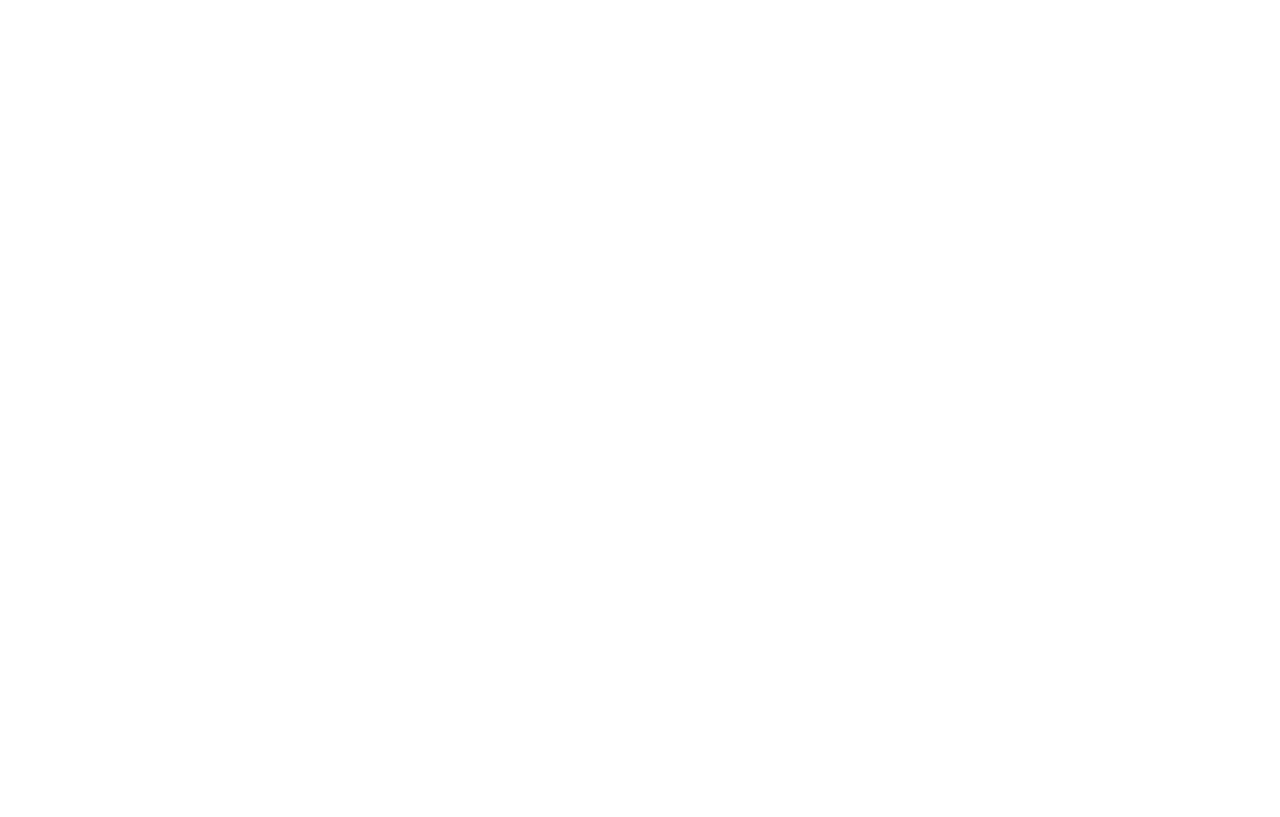
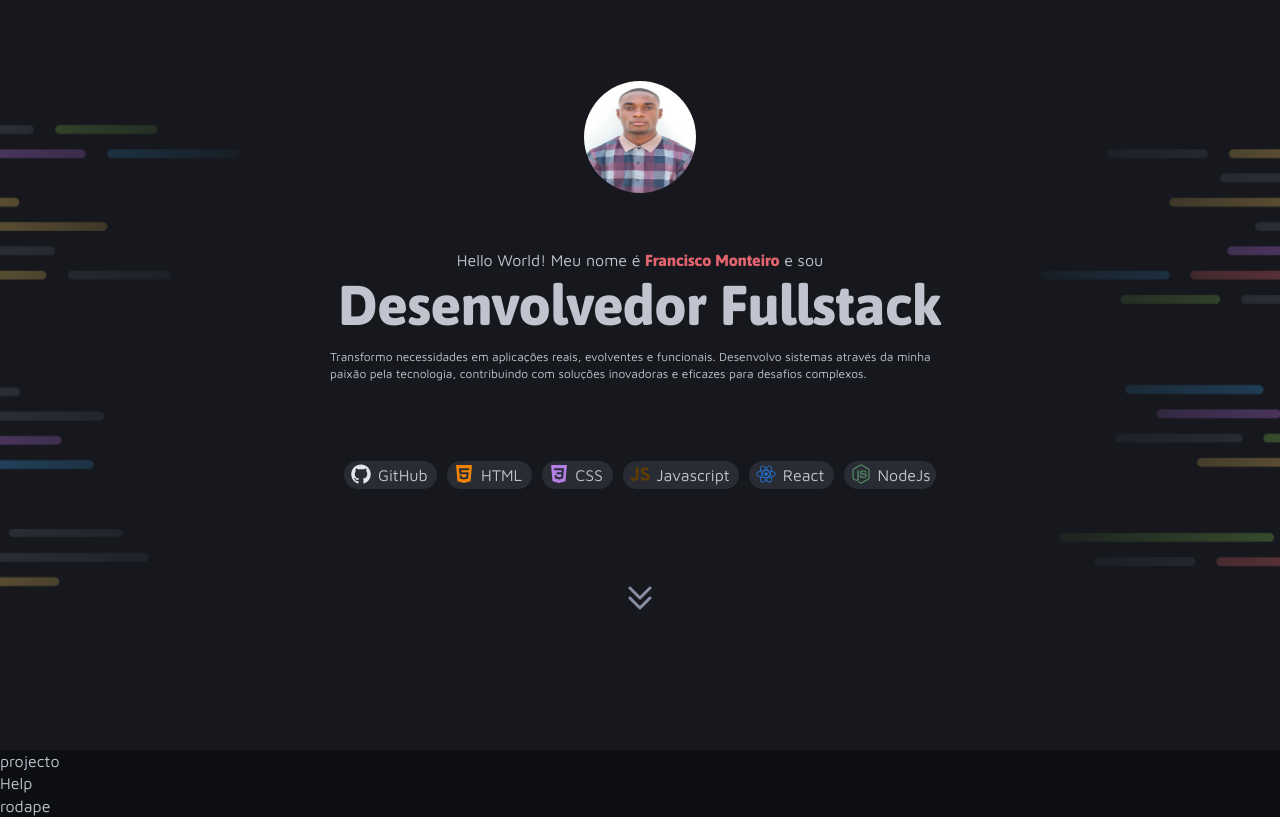
Before and after one commit to cahuala/portfolio, a plain HTML site: page index.html in a window 1280 px wide. Drawn offline with Linux system fonts and the light colour scheme; a web font is replaced by a local one.

Commit message:
estilizando o header

```diff
--- a/index.html
+++ b/index.html
@@ -17,6 +17,51 @@
 <link href="https://fonts.googleapis.com/css2?family=Alice&family=Archivo:ital,wght@0,100..900;1,100..900&family=Asap:ital,wght@0,100..900;1,100..900&family=Inconsolata:wght@200..900&family=Maven+Pro:wght@400..900&family=Open+Sans:ital,wght@0,300..800;1,300..800&family=Poppins:wght@700&display=swap" rel="stylesheet">
 </head>
 <body>
-
+ <header>
+    <div>
+      <img src="assets/fr.jpeg" alt="Francisco Monteiro">
+      <p class="text-md">Hello World! Meu nome é <span>Francisco Monteiro</span>  e sou</p>
+      <h1 class="title-lg">Desenvolvedor Fullstack</h1>
+      <p class="text-sm">Transformo necessidades em aplicações reais, evolventes e funcionais. Desenvolvo sistemas através da minha paixão pela tecnologia, contribuindo com soluções inovadoras e eficazes para desafios complexos.</p>
+      <div>
+        <a href="https://www.linkedin.com/in/francisco-monteiro-7b1b3b1b1/" class="btn">
+          <img src="assets/icons/GitHub.svg" alt="">
+          GitHub
+        </a>
+        <a href="https://www.linkedin.com/in/francisco-monteiro-7b1b3b1b1/" class="btn">
+          <img src="assets/icons/HTML.svg" alt="" class="img-html">
+          HTML
+        </a>
+        <a href="https://www.linkedin.com/in/francisco-monteiro-7b1b3b1b1/" class="btn">
+          <img src="assets/icons/CSS.svg" alt="" class="img-css">
+          CSS
+        </a>
+        <a href="https://www.linkedin.com/in/francisco-monteiro-7b1b3b1b1/" class="btn">
+          <img src="assets/icons/JavaScript.svg" alt="" class="img-js">
+          Javascript
+        </a>
+        <a href="https://www.linkedin.com/in/francisco-monteiro-7b1b3b1b1/" class="btn">
+          <img src="assets/icons/React.svg" alt="" class="img-react">
+          React
+        </a>
+        <a href="https://www.linkedin.com/in/francisco-monteiro-7b1b3b1b1/" class="btn">
+          <img src="assets/icons/Node.js.svg" alt="" class="img-node">
+          NodeJs
+        </a>
+      </div>
+      <img src="assets/CaretDoubleDown.png" id="btn-indication" alt="">
+    </div>
+ </header>
+ <main>
+  <section id="project">
+    projecto
+  </section>
+  <section id="help">
+    Help
+  </section>
+ </main>
+ <footer>
+  rodape
+ </footer>
 </body>
 </html>
--- a/style/global.css
+++ b/style/global.css
@@ -25,3 +25,24 @@
   --text-md:400 16px/140% var(--font-family-text);
   --text-sm:400 12px/140% var(--font-family-text);
 }
+body{
+  font: var(--text-md);
+  background-color: var(--gray-100);
+  color: var(--gray-500);
+}
+a{
+  text-decoration: none;
+  color: inherit
+}
+h1,h2,h3{
+  font:inherit;
+}
+img{
+  max-width: 100%;
+
+}
+.container{
+  max-width: 1366px;
+  margin-inline: auto;
+  padding-inline: 32px;
+}
--- a/style/header.css
+++ b/style/header.css
@@ -0,0 +1,57 @@
+header{
+  display: flex;
+  align-items: center;
+  justify-content: center;
+  background-image: url('../assets/imgs/Background_Intro.png');
+  background-position: center;
+  background-size: cover;
+  height: 750px;
+  div:nth-child(1){
+      display: flex;
+      flex-direction: column;
+      align-items: center;
+      justify-content: center;
+      width: 1040px;
+      height: 447px;
+      img{
+
+        width: 112px;
+        height: 112px;
+        border-radius: 50%;
+        margin-bottom: 56px;
+      }
+      p{
+
+        span{
+          font: var(--title-sm);
+          color: var(--red);
+        }
+      }
+      p.text-sm{
+        margin:10px 190px 80px 210px;
+      }
+      div{
+        display: inline-block;
+        img{
+          width: 24px;
+          height: 24px;
+          margin-bottom: -5px;
+
+
+        }
+        a{
+          margin-inline: auto;
+          background-color: var(--gray-300);
+          margin: 5px;
+          padding: 5px;
+          border-radius: 16px;
+        }
+      }
+  }
+}
+
+#btn-indication{
+  margin-top: 94px;
+  width: 32px;
+  height: 32px;
+}
--- a/style/utility.css
+++ b/style/utility.css
@@ -0,0 +1,37 @@
+.title-lg{
+  font:var(--title-lg);
+}
+.title-md{
+  font:var(--title-md);
+}
+.title-sm{
+  font:var(--title-sm);
+}
+.subtitle-lg{
+  font: var(--subtitle-lg);
+}
+.text-md{
+  font:var(--text-md);
+}
+.text-sm{
+  font:var(--text-sm);
+}
+.img-html {
+  filter: invert(43%) sepia(85%) saturate(2363%) hue-rotate(3deg) brightness(98%) contrast(97%);
+}
+
+.img-css {
+  filter: invert(20%) sepia(78%) saturate(3374%) hue-rotate(217deg) brightness(91%) contrast(99%);
+}
+
+.img-js {
+  filter: invert(85%) sepia(48%) saturate(700%) hue-rotate(1deg) brightness(101%) contrast(100%);
+}
+
+.img-react {
+  filter: invert(68%) sepia(28%) saturate(2172%) hue-rotate(184deg) brightness(100%) contrast(97%);
+}
+
+.img-node {
+  filter: invert(55%) sepia(27%) saturate(492%) hue-rotate(86deg) brightness(94%) contrast(96%);
+}
```
Also changed, not shown: assets/CaretDoubleDown.png (added).
